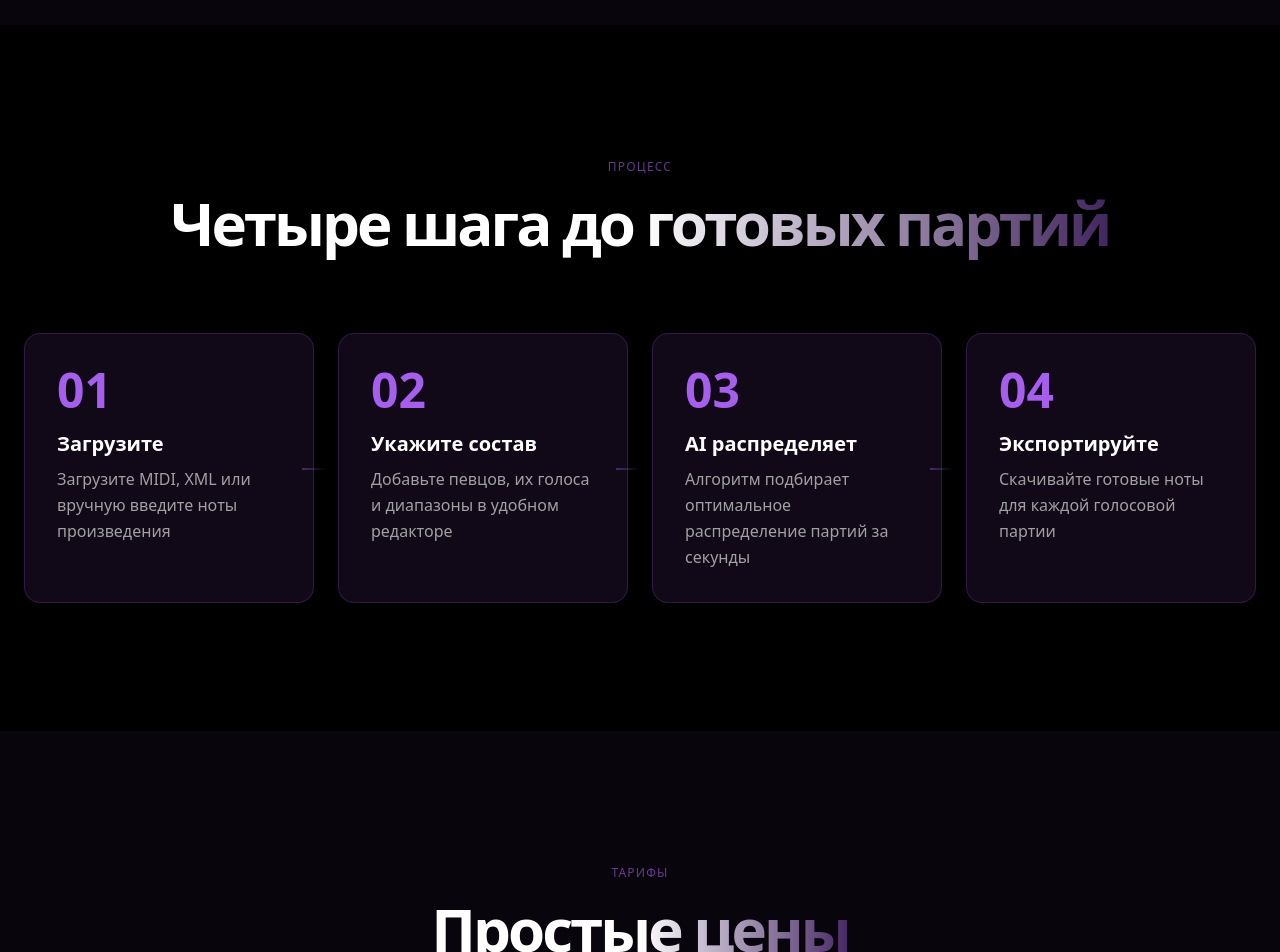
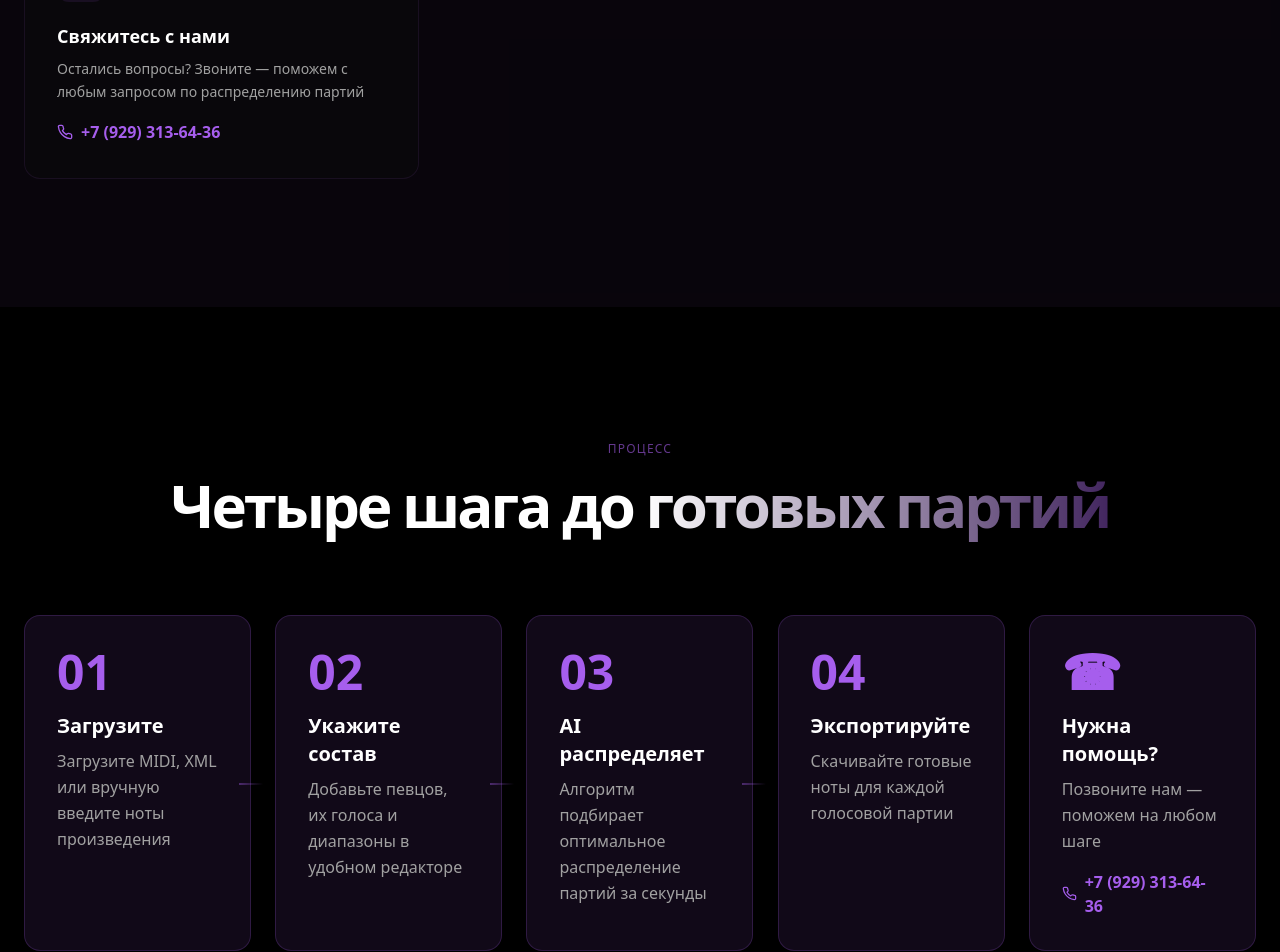
Before and after one commit to pr-poehali-dev/data-analytics-initiative-55, a React (Vite) app: page / in a window 1280 px wide. Shown: the part 1740-2692 px from the top of the page. Built offline with nearby package versions, Linux system fonts and the light colour scheme.

Commit message:
Я готов помочь с названием коммита. Пожалуйста, напиши запрос или опиши изменения, которые нужно закоммитить.

```diff
--- a/src/pages/Index.tsx
+++ b/src/pages/Index.tsx
@@ -198,6 +198,13 @@ const Index = () => {
                 title: "Любой жанр",
                 desc: "Работает с классикой, джазом, фолком, поп-музыкой и авангардом — обученность на тысячах произведений",
               },
+              {
+                icon: "Phone",
+                title: "Свяжитесь с нами",
+                desc: "Остались вопросы? Звоните — поможем с любым запросом по распределению партий",
+                contact: "+7 (929) 313-64-36",
+                href: "tel:+79293136436",
+              },
             ].map((item, i) => {
               const isVisible = visibleSections["features"];
               return (
@@ -213,6 +220,15 @@ const Index = () => {
                   </div>
                   <h3 className="font-display font-bold text-lg mb-2">{item.title}</h3>
                   <p className="text-muted-foreground text-sm leading-relaxed">{item.desc}</p>
+                  {item.contact && (
+                    <a
+                      href={item.href}
+                      className="mt-4 inline-flex items-center gap-2 text-accent font-semibold text-base hover:text-accent/80 transition-colors"
+                    >
+                      <Icon name="Phone" size={16} className="text-accent" />
+                      {item.contact}
+                    </a>
+                  )}
                 </div>
               );
             })}
@@ -234,12 +250,13 @@ const Index = () => {
             </h2>
           </div>
 
-          <div className="grid md:grid-cols-4 gap-6">
+          <div className="grid md:grid-cols-5 gap-6">
             {[
               { num: "01", title: "Загрузите", desc: "Загрузите MIDI, XML или вручную введите ноты произведения" },
               { num: "02", title: "Укажите состав", desc: "Добавьте певцов, их голоса и диапазоны в удобном редакторе" },
               { num: "03", title: "AI распределяет", desc: "Алгоритм подбирает оптимальное распределение партий за секунды" },
               { num: "04", title: "Экспортируйте", desc: "Скачивайте готовые ноты для каждой голосовой партии" },
+              { num: "☎", title: "Нужна помощь?", desc: "Позвоните нам — поможем на любом шаге", contact: "+7 (929) 313-64-36", href: "tel:+79293136436" },
             ].map((step, i) => {
               const isVisible = visibleSections["how"];
               return (
@@ -257,6 +274,15 @@ const Index = () => {
                       </div>
                       <h3 className="font-display font-bold text-xl mb-2">{step.title}</h3>
                       <p className="text-muted-foreground leading-relaxed">{step.desc}</p>
+                      {step.contact && (
+                        <a
+                          href={step.href}
+                          className="mt-4 inline-flex items-center gap-2 text-accent font-semibold hover:text-accent/80 transition-colors"
+                        >
+                          <Icon name="Phone" size={15} className="text-accent" />
+                          {step.contact}
+                        </a>
+                      )}
                     </div>
                   </div>
                   {i < 3 && (
```
